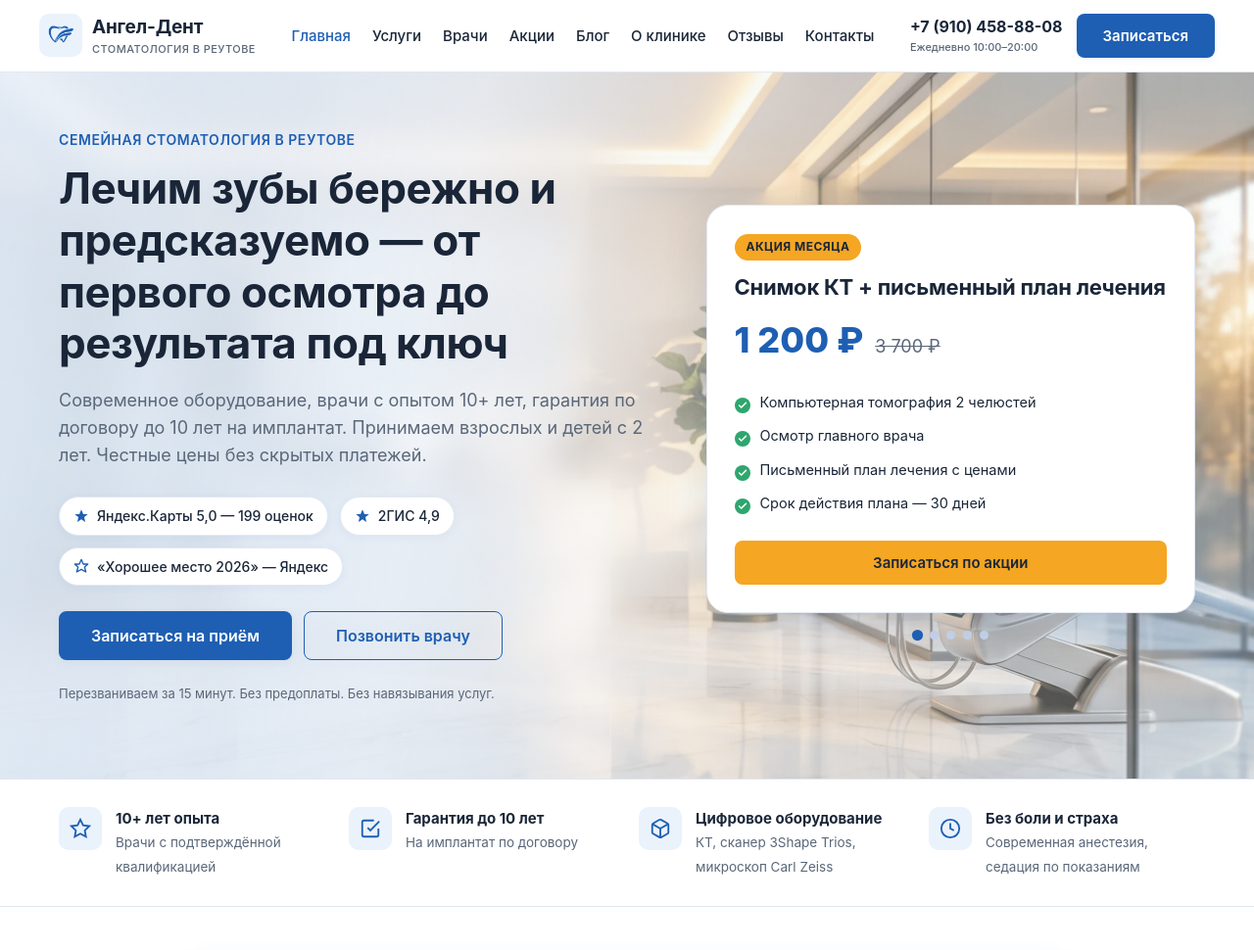
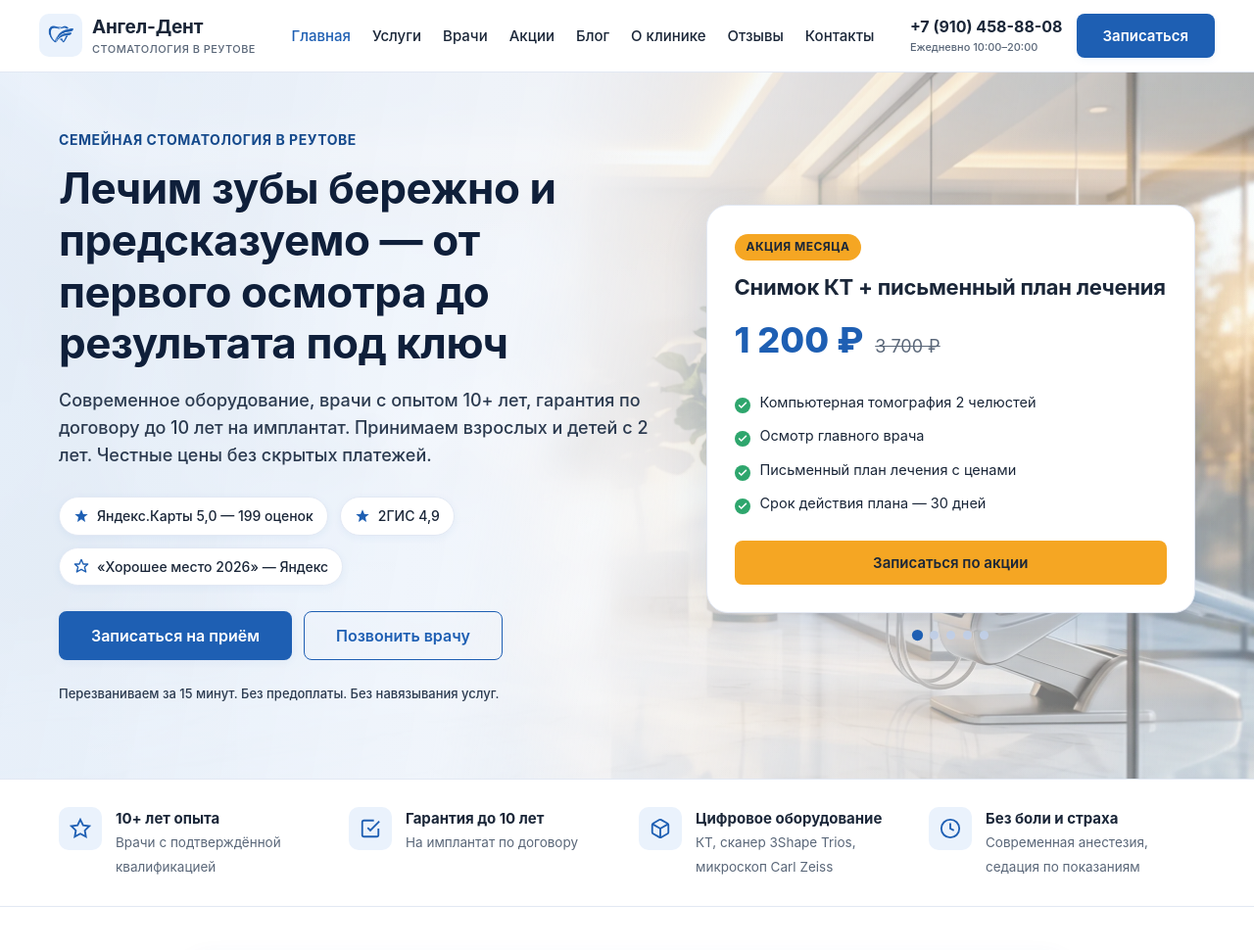
Before and after one commit to adriaaante/Angel-Dent-site, a PHP site: page / in a window 1280 px wide. Shown: the part 38-1008 px from the top of the page at 98% size. Run offline with PHP 8.4, Linux system fonts and the light colour scheme.

Commit message:
fix(hero): контраст текста — серый сливался с фото на светлых экранах
Скриншот пользователя показал, что подзаголовок и нижняя
сноска ("Без предоплаты…") почти не читались — text-muted (#5a6779)
тонул в светло-голубом фоне clinic-фотографии.

• Усилена градиентная подложка на текстовой стороне:
  0% 0.92→0.97 · 40% 0.78→0.92 · 70% 0.35→0.55 · 100% 0.15→0.20
  Текстовая зона теперь почти полностью «закрыта» белым.
• hero__title → #0f1f3a + лёгкая text-shadow white(0.5)
• hero__lead, hero__note → #2b3a4f + font-weight 500
• .eyebrow в hero → primary-dark, bolder

```diff
--- a/assets/css/styles.css
+++ b/assets/css/styles.css
@@ -123,11 +123,31 @@ p { margin: 0 0 1em; }
   position: absolute; inset: 0;
   background:
     linear-gradient(100deg,
-      rgba(234, 242, 252, 0.92) 0%,
-      rgba(245, 249, 255, 0.78) 35%,
-      rgba(245, 249, 255, 0.35) 65%,
-      rgba(245, 249, 255, 0.15) 100%),
-    linear-gradient(0deg, rgba(255, 255, 255, 0.10), rgba(255, 255, 255, 0));
+      rgba(234, 242, 252, 0.97) 0%,
+      rgba(245, 249, 255, 0.92) 40%,
+      rgba(245, 249, 255, 0.55) 70%,
+      rgba(245, 249, 255, 0.20) 100%),
+    linear-gradient(0deg, rgba(255, 255, 255, 0.12), rgba(255, 255, 255, 0));
+}
+
+/* Make hero text colours work against the photo backdrop —
+   muted grey #5a6779 was disappearing on light-blue marble.
+   Bump to darker greys; add subtle text-shadow on h1 for safety. */
+.hero .hero__title {
+  color: #0f1f3a;
+  text-shadow: 0 1px 0 rgba(255, 255, 255, 0.5);
+}
+.hero .hero__lead {
+  color: #2b3a4f;
+  font-weight: 500;
+}
+.hero .hero__note {
+  color: #2b3a4f;
+  font-weight: 500;
+}
+.hero .eyebrow {
+  color: var(--c-primary-dark);
+  font-weight: 700;
 }
 
 /* — Drifting micro-particles ("dust") — kept by user request — */
```
